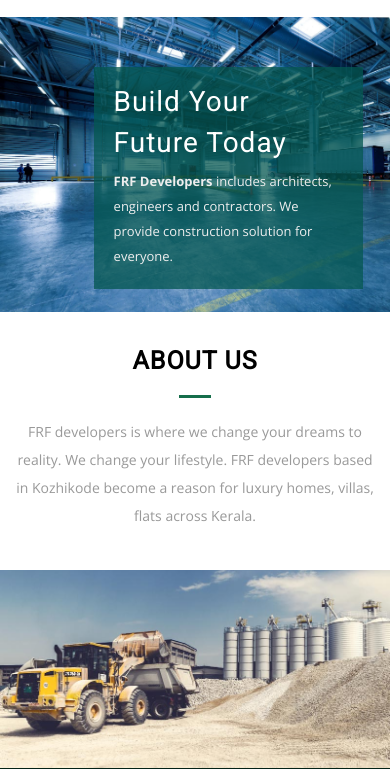
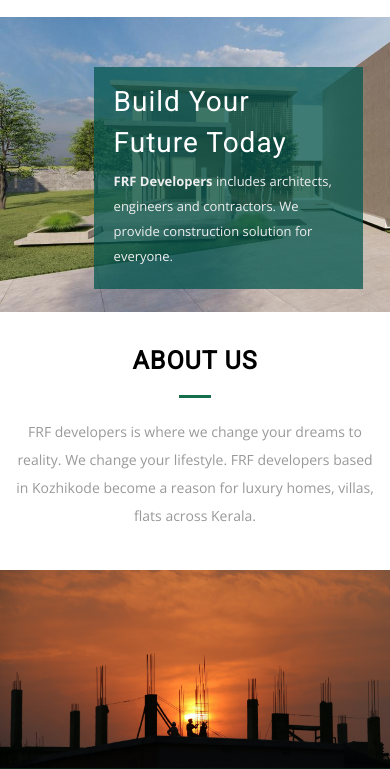
Before and after one commit to thehli/frf-static-website, a plain HTML site: page index.html in a window 390 px wide. Shown: the part 93-862 px from the top of the page. Drawn offline with nearby package versions, Linux system fonts and the light colour scheme.

Commit message:
Update style.css

```diff
--- a/css/style.css
+++ b/css/style.css
@@ -489,7 +489,7 @@ ul.social-icons li  a .fa-linkedin:hover{
 /*--team--*/
 /*-- clients--*/
 .clients{
-	background:url('../images/testimonialsbg.jpg') no-repeat 0px 0px;
+	background:url('../images/frfb.jpg') no-repeat 0px 0px;
 	background-size:cover;
 	text-align:center;
 	background-attachment:fixed;
@@ -739,7 +739,7 @@ ul.agileits-company-social .fa-google-plus:hover{
 }
 @media(max-width:800px){
 	.banner-agile {
-		background: url(../images/banner.jpg) no-repeat 0px -90px;
+		background: url(../images/frfbanner.jpeg) no-repeat 0px -90px;
 		background-size: cover;
 		min-height: 370px;
 	}
@@ -811,7 +811,7 @@ ul.agileits-company-social .fa-google-plus:hover{
 }
 @media(max-width:667px){
 	.banner-agile {
-		background: url(../images/banner.jpg) no-repeat 0px -61px;
+		background: url(../images/frfbanner.jpeg) no-repeat 0px -61px;
 		background-size: cover;
 		min-height: 360px;
 	}
@@ -837,7 +837,7 @@ ul.agileits-company-social .fa-google-plus:hover{
 }
 @media(max-width:640px){
 	.banner-agile {
-		background: url(../images/banner.jpg) no-repeat 0px -61px;
+		background: url(../images/frfbanner.jpeg) no-repeat 0px -61px;
 		background-size: cover;
 		min-height: 355px;
 	}
@@ -880,7 +880,7 @@ ul.agileits-company-social .fa-google-plus:hover{
 }
 @media(max-width:600px){
 	.banner-agile {
-		background: url(../images/banner.jpg) no-repeat 0px -38px;
+		background: url(../images/frfbanner.jpeg) no-repeat 0px -38px;
 		background-size: cover;
 		min-height: 350px;
 	}
@@ -907,7 +907,7 @@ ul.agileits-company-social .fa-google-plus:hover{
 }
 @media(max-width:568px){
 	.banner-agile {
-		background: url(../images/banner.jpg) no-repeat 0px -20px;
+		background: url(../images/frfbanner.jpeg) no-repeat 0px -20px;
 		background-size: cover;
 		min-height: 345px;
 	}
@@ -956,7 +956,7 @@ ul.agileits-company-social .fa-google-plus:hover{
 		line-height: 25px;
 	}
 	.banner-agile {
-		background: url(../images/banner.jpg) no-repeat 0px 0px;
+		background: url(../images/frfbanner.jpeg) no-repeat 0px 0px;
 		background-size: cover;
 		min-height: 295px;
 	}
@@ -1002,7 +1002,7 @@ ul.agileits-company-social .fa-google-plus:hover{
 		font-size: 28px;
 	}
 	.about-left {
-		background: url(../images/about.jpg) no-repeat 0px -62px;
+		background: url(../images/frfabout.jpg) no-repeat 0px -62px;
 		background-size: cover;
 	}
 	canvas {
@@ -1035,7 +1035,7 @@ ul.agileits-company-social .fa-google-plus:hover{
 		width: 78%;
 	}
 	.about-left {
-		background: url(../images/about.jpg) no-repeat 0px -47px;
+		background: url(../images/frfabout.jpg) no-repeat 0px -47px;
 		background-size: cover;
 	}
 	.about-right h4 {
@@ -1047,7 +1047,7 @@ ul.agileits-company-social .fa-google-plus:hover{
 }
 @media(max-width:375px){
 	.about-left {
-		background: url(../images/about.jpg) no-repeat 0px -40px;
+		background: url(../images/frfabout.jpg) no-repeat 0px -40px;
 		background-size: cover;
 	}
 }
@@ -1065,7 +1065,7 @@ ul.agileits-company-social .fa-google-plus:hover{
 		font-size: 23px;
 	}
 	.about-left {
-		background: url(../images/about.jpg) no-repeat 0px 0px;
+		background: url(../images/frfabout.jpg) no-repeat 0px 0px;
 		background-size: cover;
 	}
 	div#demo-pie-3, div#demo-pie-1 {
```
